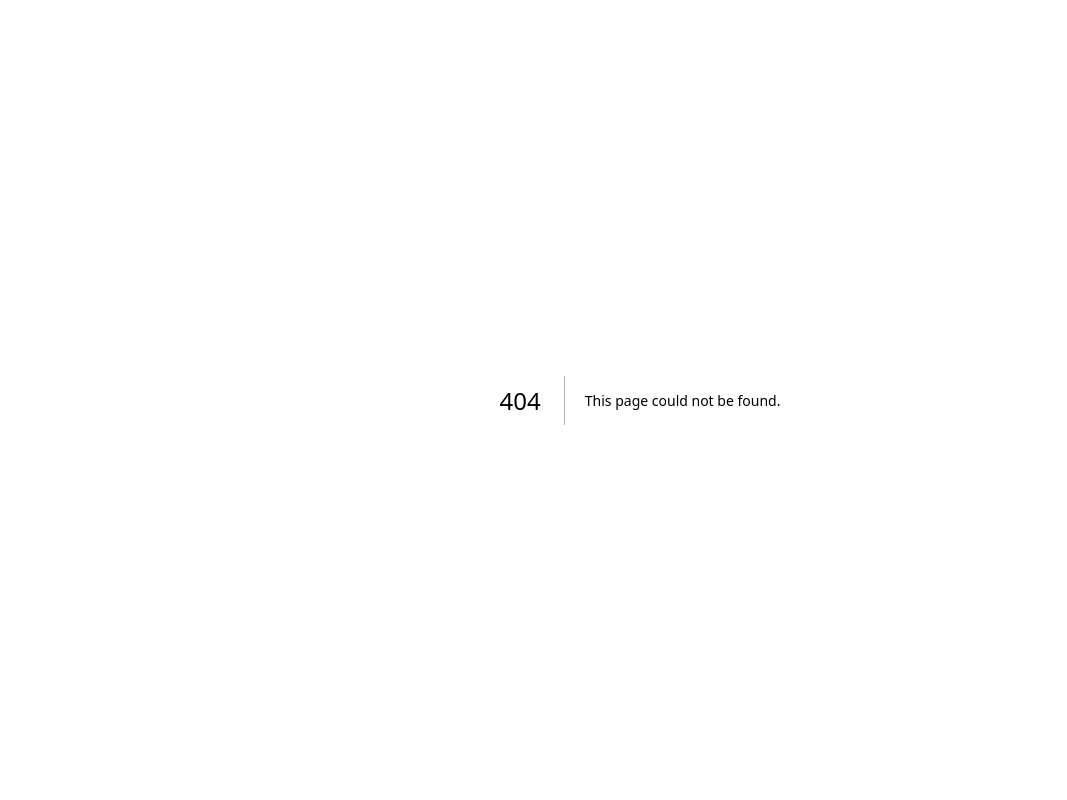
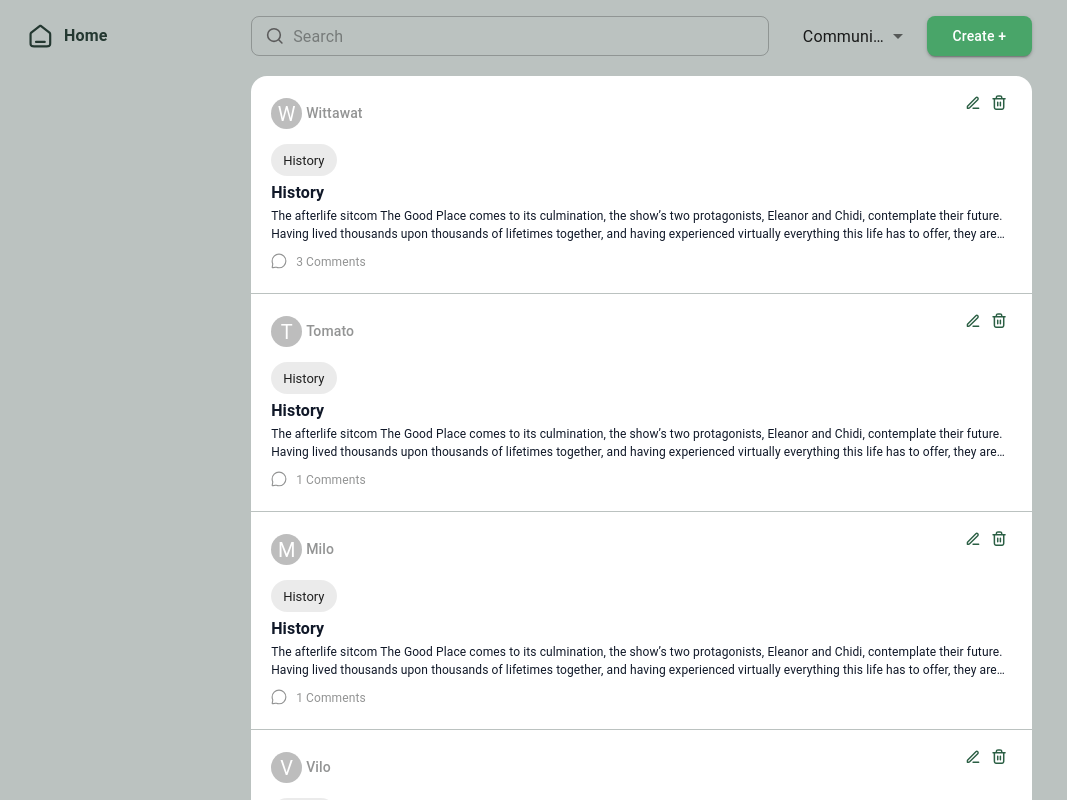
Before and after one commit to WoradaS/mv-a-board, a Next.js app in the folder a-board-ui/: page /our-blog in a window 1280 px wide. Before the commit this address had no page. Shown: the top 800 px of the page, without its empty margins (0-1067 px from the left). Built offline with nearby package versions, Linux system fonts and the light colour scheme.

Commit message:
update blog pages

```diff
--- /dev/null
+++ b/a-board-ui/pages/our-blog.tsx
@@ -0,0 +1,89 @@
+import BlogDetails from "@/components/blog/blog-details";
+import BlogSearchFilter from "@/components/blog/blog-search-filter";
+import CreatePost from "@/components/blog/create-post";
+import DeletePost from "@/components/blog/delete-post";
+import AppDialog from "@/components/dialog";
+import LayoutBoard from "@/components/layout/layout-board";
+import { BrandColor } from "@/constants/color";
+import { mock_blog } from "@/constants/mock";
+import { Flex } from "@chakra-ui/react";
+import React from "react";
+
+type Props = {};
+
+const OurBlog = (props: Props) => {
+  const [editPost, setEditPost] = React.useState<boolean>(false);
+  const [deletePost, setDeletePost] = React.useState<boolean>(false);
+  const [blogDetails, setBlogDetails] = React.useState({
+    blogID: "",
+    community: "",
+    title: "",
+    descriptions: "",
+  });
+
+  return (
+    <LayoutBoard>
+      <Flex direction={"column"} minHeight={"100vh"} bgColor={BrandColor.Grey100} padding={"16px"} gap={20}>
+        <BlogSearchFilter />
+        <Flex direction={"column"} gap={1}>
+          {mock_blog.map((blog, index) => (
+            <Flex
+              key={blog.username}
+              bgColor={BrandColor.White}
+              borderRadius={index == 0 ? "16px 16px 0px 0px" : "0px"}
+              borderTopRightRadius={index == 0 ? "16px" : "0px"}
+              borderTopLeftRadius={index == 0 ? "16px" : "0px"}
+              borderBottomStartRadius={mock_blog.length == index + 1 ? "16px" : "0px"}
+              borderBottomEndRadius={mock_blog.length == index + 1 ? "16px" : "0px"}
+            >
+              <BlogDetails
+                modify
+                key={blog.blogID}
+                blogID={blog.blogID}
+                username={blog.username}
+                community={blog.community}
+                title={blog.title}
+                descriptions={blog.descriptions}
+                comments={blog.comments}
+                onEdit={() => {
+                  setEditPost(true);
+                  setBlogDetails({
+                    blogID: blog.blogID,
+                    community: blog.community,
+                    title: blog.title,
+                    descriptions: blog.descriptions,
+                  });
+                }}
+                onDelete={() => {
+                  setDeletePost(true);
+                  setBlogDetails({
+                    blogID: blog.blogID,
+                    community: blog.community,
+                    title: blog.title,
+                    descriptions: blog.descriptions,
+                  });
+                }}
+              />
+            </Flex>
+          ))}
+          <AppDialog open={editPost} setOpen={setEditPost} sx={{ width: "90vw", maxWidth: "685px" }}>
+            <CreatePost
+              isEdit
+              onClose={() => setEditPost(false)}
+              onClick={() => {}}
+              blogID={blogDetails.blogID}
+              community={blogDetails.community}
+              title={blogDetails.title}
+              description={blogDetails.descriptions}
+            />
+          </AppDialog>
+          <AppDialog open={deletePost} setOpen={setDeletePost} sx={{ width: "90vw", maxWidth: "400px" }}>
+            <DeletePost onClose={() => setDeletePost(false)} onDelete={() => {}} />
+          </AppDialog>
+        </Flex>
+      </Flex>
+    </LayoutBoard>
+  );
+};
+
+export default OurBlog;
```
Also changed, not shown: a-board-ui/pages/blog.tsx (added, +64 -0 lines).
